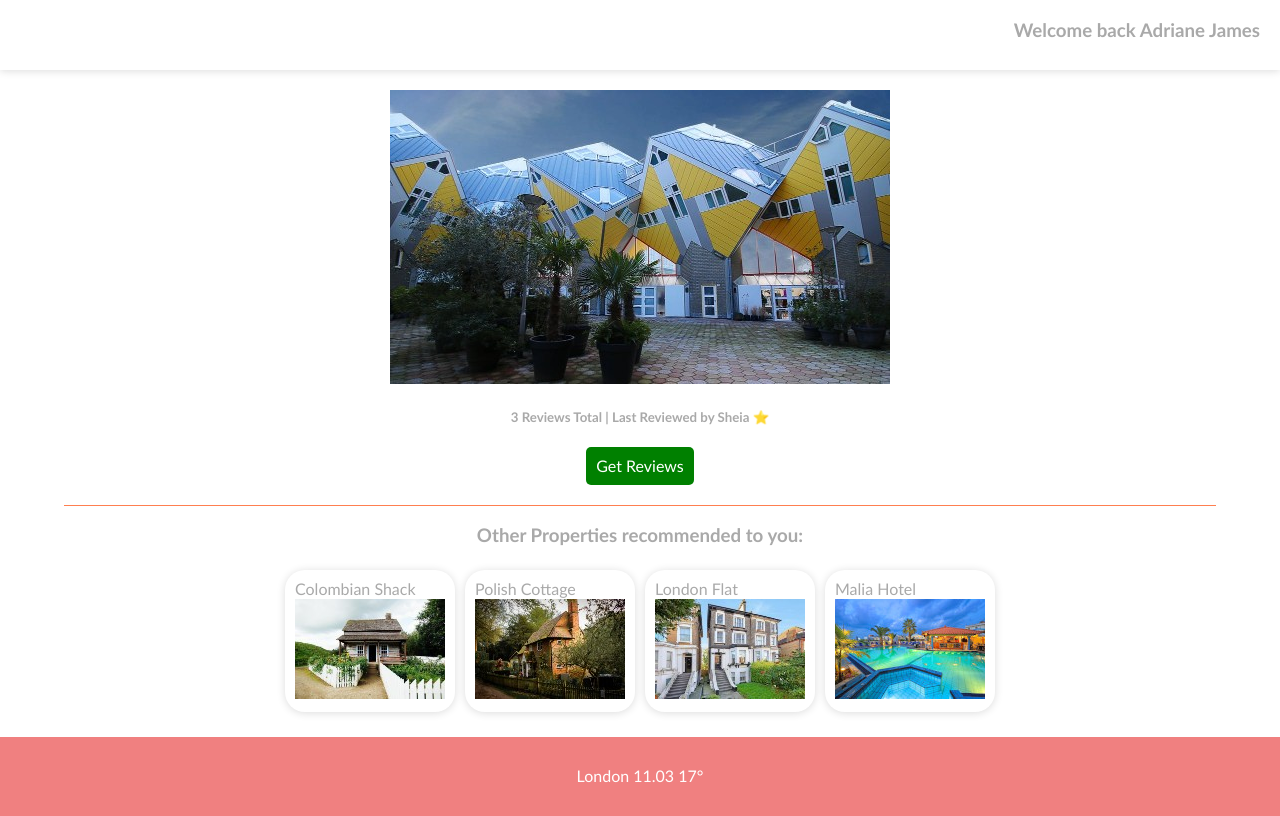
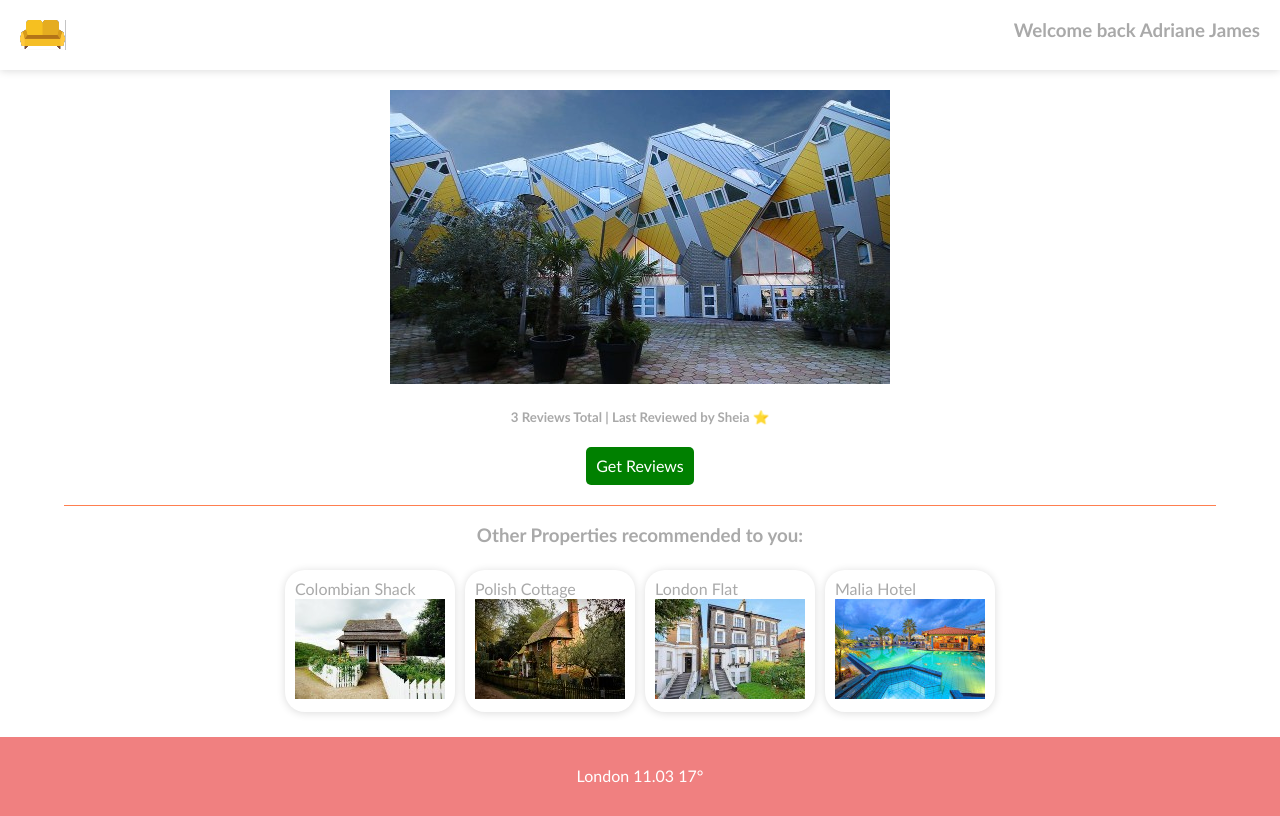
Before and after one commit to lonewanderer27/hotel-properties, a website built with Vite: page index.html in a window 1280 px wide. Built offline with nearby package versions, Linux system fonts and the light colour scheme; files whose address does not match are found by name.

Commit message:
fix sofa-logo not being displayed

```diff
--- a/index.html
+++ b/index.html
@@ -3,7 +3,7 @@
 
 <head>
   <meta charset="UTF-8" />
-  <link rel="icon" type="image/svg+xml" href="/vite.svg" />
+  <link rel="icon" type="image/png" href="images/sofa-logo.png" />
   <link rel="stylesheet" href="https://cdnjs.cloudflare.com/ajax/libs/normalize/8.0.1/normalize.css">
   <link rel="stylesheet" href="./src/index.css">
   <meta name="viewport" content="width=device-width, initial-scale=1.0" />
@@ -12,7 +12,9 @@
 
 <body>
   <div class="nav-bar">
-    <div class="logo"></div>
+    <div class="logo">
+      <img src="sofa-logo.png" alt="Sofa Logo">
+    </div>
     <h3 class="user-container">Welcome
       <span id="returning-user"></span>
       <span id="user"></span>
--- a/src/index.css
+++ b/src/index.css
@@ -30,8 +30,7 @@ body {
 .logo {
     height: 30px;
     width: 46px;
-    background-size: 47px;
-    background-image: url('images/sofa-logo.png');
+    size: 47px;
     margin: 20px;
 }
 
```
Also changed, not shown: public/sofa-logo.png (renamed from public/images/sofa-logo.png), src/typescript.svg (deleted).
